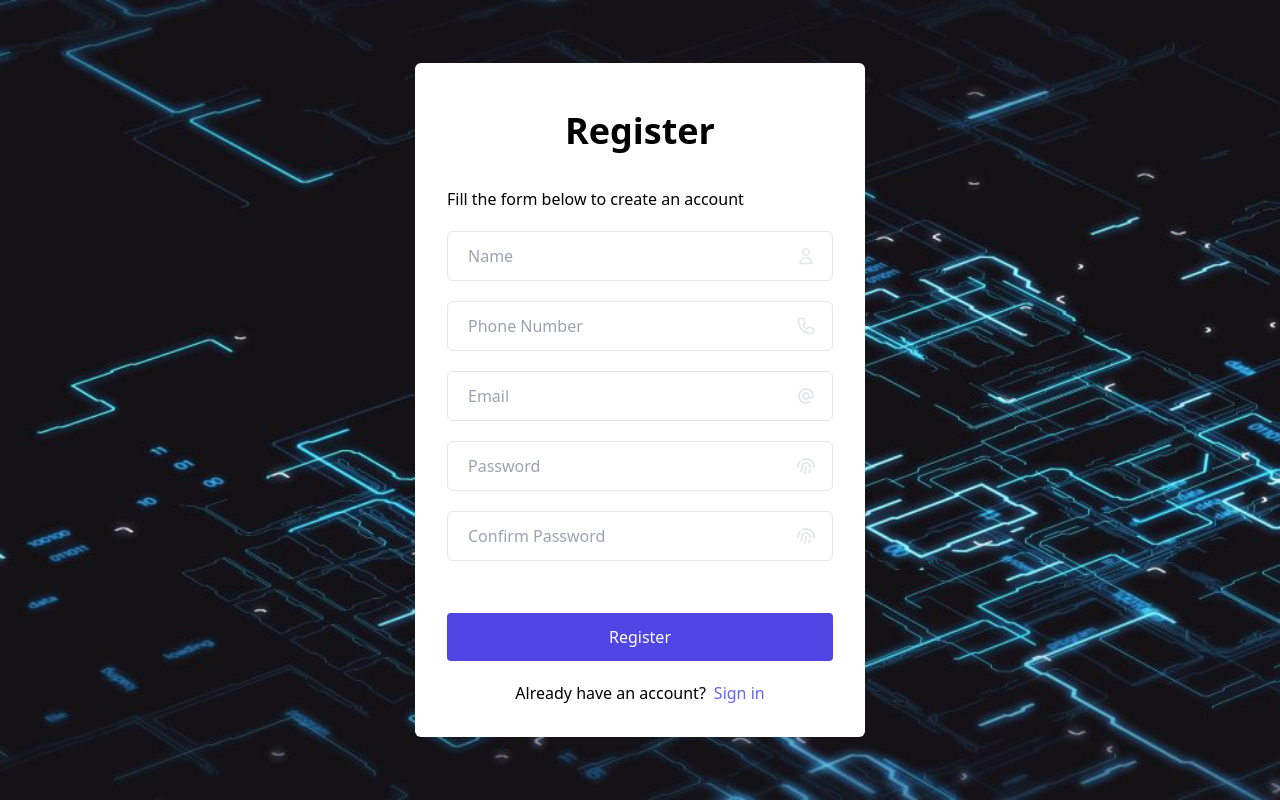
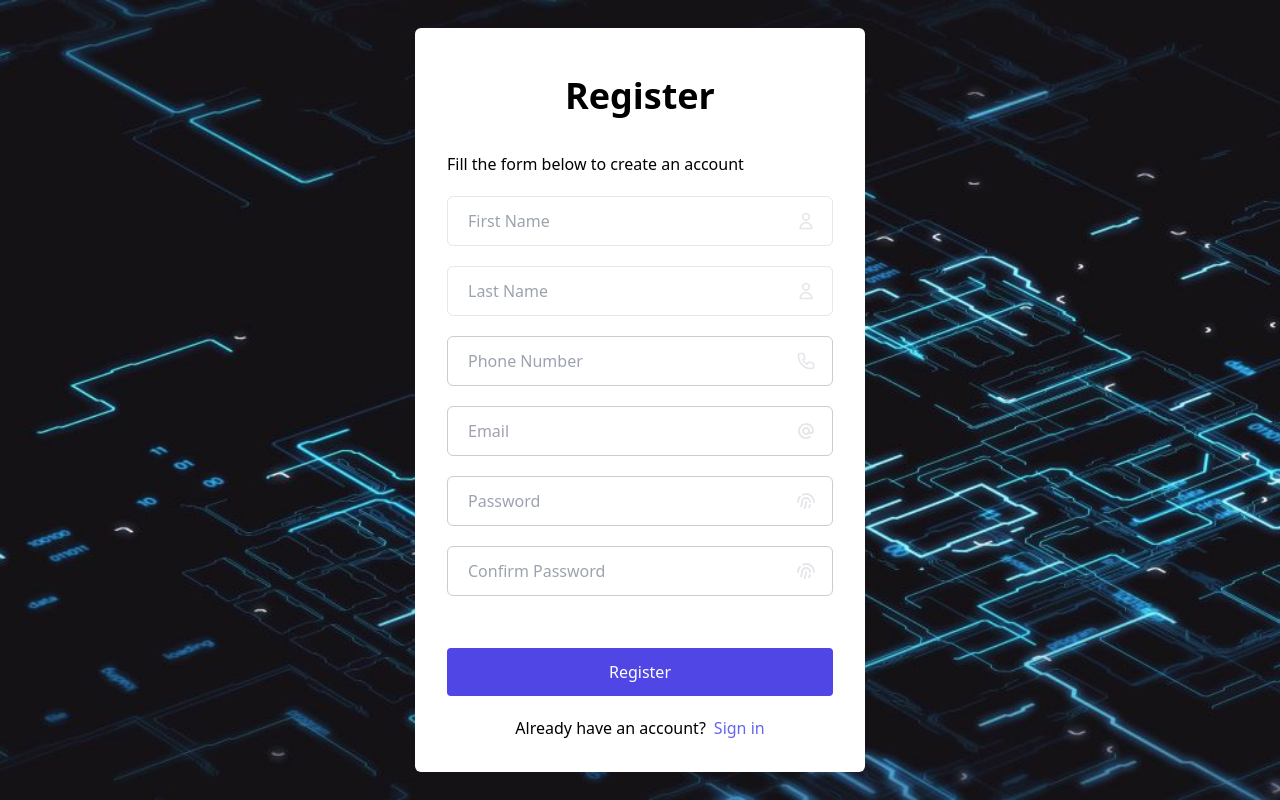
Before and after one commit to lorenzo-querol/CCSECDV-Final-Project, a React (Create React App) app: page /register in a window 1280 px wide. Built offline with nearby package versions, Linux system fonts and the light colour scheme.

Commit message:
Update regex

```diff
--- a/src/components/Register.js
+++ b/src/components/Register.js
@@ -31,54 +31,62 @@ function Register() {
         <form className="relative z-10 mx-auto w-full max-w-[450px] space-y-5 rounded-md bg-white p-8" onSubmit={handleSubmit(onSubmit)}>
           <h2 className="py-4 mb-4 text-4xl font-bold text-center">Register</h2>
           <p>Fill the form below to create an account</p>
-          {/* Name */}
+          {/* First Name */}
           <div className={styles.input_group}>
             <input
               type="text"
-              name="name"
-              placeholder="Name"
+              name="firstName"
+              placeholder="First Name"
               className={styles.input_text}
-              {...register("name", { required: true })}
+              {...register("firstName", { required: true })}
+            />
+            <span className="flex items-center px-4 ">
+              <HiOutlineUser size={20} />
+            </span>
+          </div>
+          {/* Last Name */}
+          <div className={styles.input_group}>
+            <input
+              type="text"
+              name="lastName"
+              placeholder="Last Name"
+              className={styles.input_text}
+              {...register("lastName", { required: true })}
             />
             <span className="flex items-center px-4 ">
               <HiOutlineUser size={20} />
             </span>
           </div>
           {/* Phone Number */}
-          <div className={styles.input_group}>
+          <div className={styles.input_group} style={{ border: errors.phoneNumber ? "1px solid red" : "1px solid #ccc" }}>
             <input
               type="tel"
               name="phoneNumber"
               placeholder="Phone Number"
               className={styles.input_text}
-              {...register("number", { required: true, pattern: /^[0-9]{10,12}$/, })} // Matches a sequence of 10 to 12 digits
+              {...register("phoneNumber", { required: true, pattern: /^[0-9]{10,12}$/, })} // Matches a sequence of 10 to 12 digits
             />
             <span className="flex items-center px-4 ">
               <HiOutlinePhone size={20} />
             </span>
           </div>
           {/* Email */}
-          <div className={styles.input_group}>
+          <div className={styles.input_group} style={{ border: errors.email ? "1px solid red" : "1px solid #ccc" }}>
             <input
               type="email"
               name="email"
               placeholder="Email"
               className={styles.input_text}
-              {...register("email", { required: true })}
+              {...register("email", { required: true, pattern: /^[\w.\-]+[a-zA-Z0-9]+@[a-zA-Z0-9\-]+\.[a-zA-Z]{2,}$/ })}
             />
             <span className="flex items-center px-4 ">
               <HiAtSymbol size={20} />
             </span>
           </div>
           {/* Password */}
-          {/* The password must meet the following criteria to be considered valid:
-              - Contains at least one lowercase letter.
-              - Contains at least one uppercase letter.
-              - Contains at least one digit.
-              - Contains at least one special symbol.
-              - Allows alphanumeric characters, as well as the symbols @, $, !, %, *, ?, &, ., #, and -. */}
-          {/* TODO: Fix why Testing.1 is not working!! */}
-          <div className={styles.input_group}>
+          {/* Assumption: Password length must be at least 12 characters and 64 characters at most. It must also contain at least
+                          1 upper case character, at least 1 lower case character, at least 1 digit, and at least 1 special character */}
+          <div className={styles.input_group} style={{ border: errors.password ? "1px solid red" : "1px solid #ccc" }}>
             <input
               type={`${show.password ? "text" : "password"}`}
               name="password"
@@ -87,7 +95,7 @@ function Register() {
               {...register("password", {
                 required: true,
                 minLength: 7,
-                pattern: /^(?=.*[a-z])(?=.*[A-Z])(?=.*\d)(?=.*[@$!%*?&])[A-Za-z\d@$!%*?&.#+-]{7,}$/,
+                pattern: /^(?=.*[a-z])(?=.*[A-Z])(?=.*\d)(?=.*[@#$%^&+=])(?=\S+$).{12,64}$/
               })}
             />
             <span
@@ -98,7 +106,7 @@ function Register() {
             </span>
           </div>
           {/* Confirm Password */}
-          <div className={styles.input_group}>
+          <div className={styles.input_group} style={{ border: errors.confirmPassword ? "1px solid red" : "1px solid #ccc" }}>
             <input
               type={`${show.confirmPassword ? "text" : "password"}`}
               name="confirmPassword"
```
